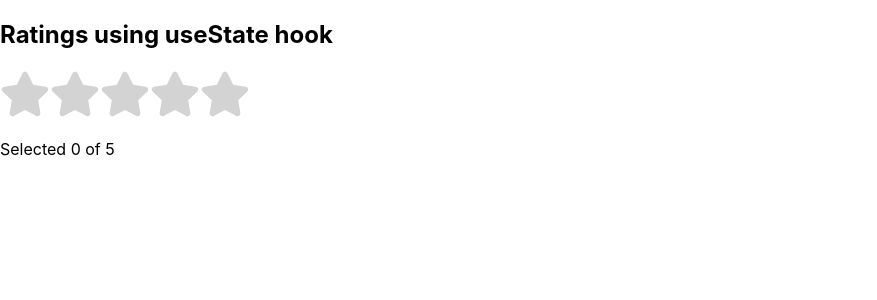
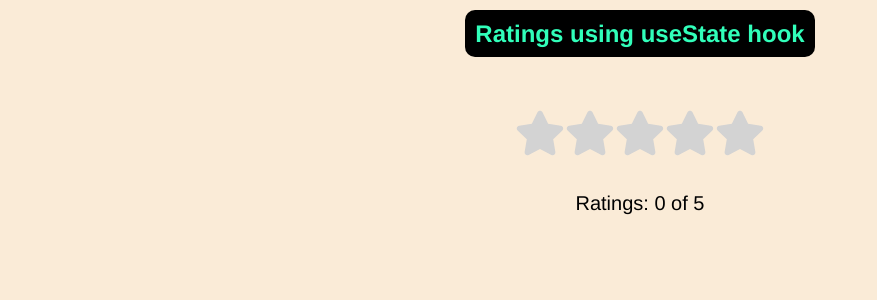
Before and after one commit to sagar-shiroya/react-hooks, a React (Create React App) app: page / in a window 1280 px wide. Shown: the top 300 px of the page, without its empty margins (0-877 px from the left). Built offline with nearby package versions, Linux system fonts and the light colour scheme.

Commit message:
Changed color theme and font family

```diff
--- a/src/App.js
+++ b/src/App.js
@@ -5,7 +5,7 @@ const CreateArray = (length) => [...Array(length)];
 
 function Star({selected, onSelect}) {
   return (
-    <FaStar size='50' color={selected ? '#60D6F7' : 'lightgrey'} onClick={onSelect}/>
+    <FaStar size='50' color={selected ? 'rgb(49, 255, 186)' : 'lightgrey'} onClick={onSelect}/>
   );
 }
 
@@ -17,7 +17,9 @@ function StarRating ({ totalStars }) {
       {CreateArray(totalStars).map((n,i)=>(
         <Star key={i} selected={selectedStars > i}
         onSelect={()=>setSelectedStars(i+1)}/>))}
-      <p>Selected {selectedStars} of {totalStars}</p>
+      <p className='rating__text'>
+        <span>Ratings: {selectedStars} of {totalStars}</span>
+      </p>
       </>
     );
 }
@@ -25,7 +27,9 @@ function StarRating ({ totalStars }) {
 function App() {
   return(
     <>
-      <h2>Ratings using useState hook</h2>
+      <h2>
+        <span>Ratings using useState hook</span>
+      </h2>
       <StarRating totalStars={5} />
     </>
   );
--- a/src/index.css
+++ b/src/index.css
@@ -1,13 +1,30 @@
 body {
-  margin: 0;
-  font-family: -apple-system, BlinkMacSystemFont, 'Segoe UI', 'Roboto', 'Oxygen',
-    'Ubuntu', 'Cantarell', 'Fira Sans', 'Droid Sans', 'Helvetica Neue',
-    sans-serif;
-  -webkit-font-smoothing: antialiased;
-  -moz-osx-font-smoothing: grayscale;
+  margin: 20px;
+  font-family: 'Franklin Gothic Medium', 'Arial Narrow', Arial, sans-serif;
+  background-color: antiquewhite;
+  text-align: center;
 }
 
-code {
-  font-family: source-code-pro, Menlo, Monaco, Consolas, 'Courier New',
-    monospace;
+h2 {
+  text-align: center;
+  margin-bottom: 60px;
 }
+
+h2 > span {
+  background-color: black;
+  color: rgb(49, 255, 186);
+  padding: 10px;
+  border-radius: 10px;
+}
+
+.rating__text {
+  margin-top: 30px;
+}
+
+.rating__text > span {
+  /* background-color: black; */
+  color: black;
+  padding: 10px;
+  border-radius: 10px;
+  font-size: 20px;
+}
```
